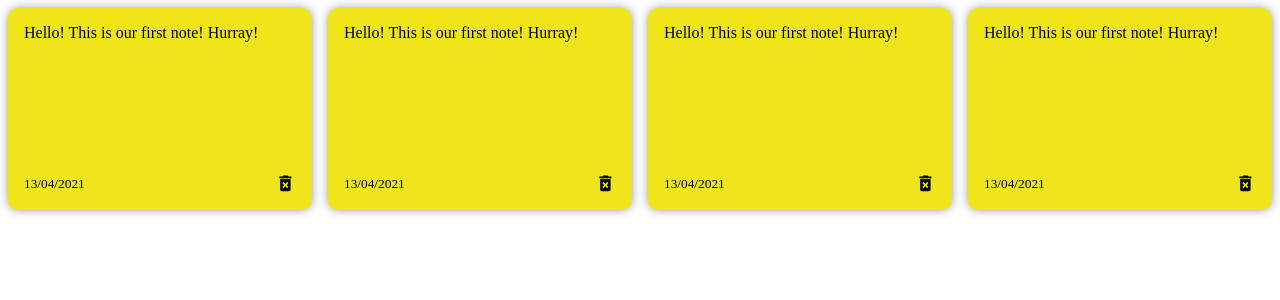
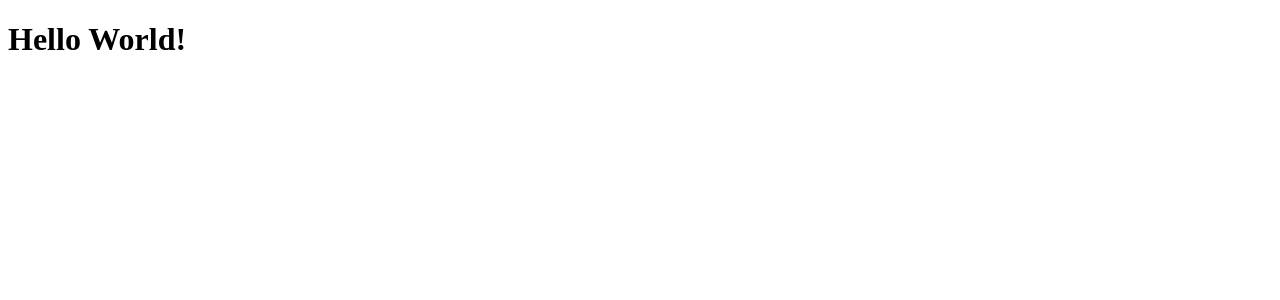
Before and after one commit to ChonCanCode/01-react-note, a React (Vite) app: page / in a window 1280 px wide. Shown: the top 300 px of the page. Built offline with nearby package versions, Linux system fonts and the light colour scheme.

Commit message:
Deleted everything and start from the beginning

```diff
--- a/src/App.tsx
+++ b/src/App.tsx
@@ -1,14 +1,7 @@
-import NoteList from "./components/NotesList";
-import './index.css';
+import "./index.css"
 
 function App() {
-  return (
-    <>
-      <div className="container">
-        <NoteList />
-      </div>
-    </>
-  )
+  return <h1>Hello World!</h1>
 }
 
-export default App
+export default App;
--- a/src/components/Note.tsx
+++ /dev/null
@@ -1,16 +0,0 @@
-import {MdDeleteForever} from 'react-icons/md'
-
-const Note = () => {
-    return(
-        <div className="note">
-            <span>Hello! This is our first note! Hurray!</span>
-            <div className="note-footer">
-                <small>13/04/2021</small>
-                <MdDeleteForever className="delete-icon" size="1.3em"/>
-            </div>
-        </div>
-
-    );
-};
-
-export default Note;
--- a/src/components/NotesList.tsx
+++ /dev/null
@@ -1,12 +0,0 @@
-import Note from './Note';
-
-const NotesList = () => {
-    return <div className="notes-list">
-        <Note />
-        <Note />
-        <Note />
-        <Note />
-    </div>;
-};
-
-export default NotesList;
--- a/src/index.css
+++ b/src/index.css
@@ -3,6 +3,12 @@
   display: grid;
   grid-gap: 1rem;
   grid-template-columns: repeat(auto-fit, minmax(250px, 1fr));
+}
+
+.container {
+  max-width: 960px;
+  margin-left: auto;
+  margin-right: auto;
 }
 
 .note {
```
